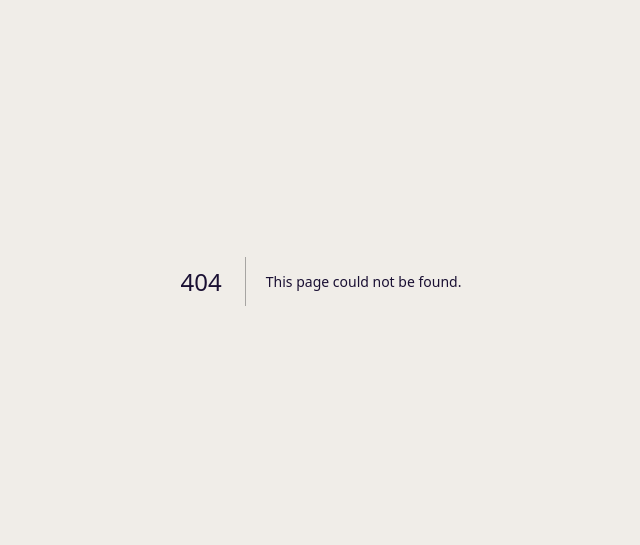
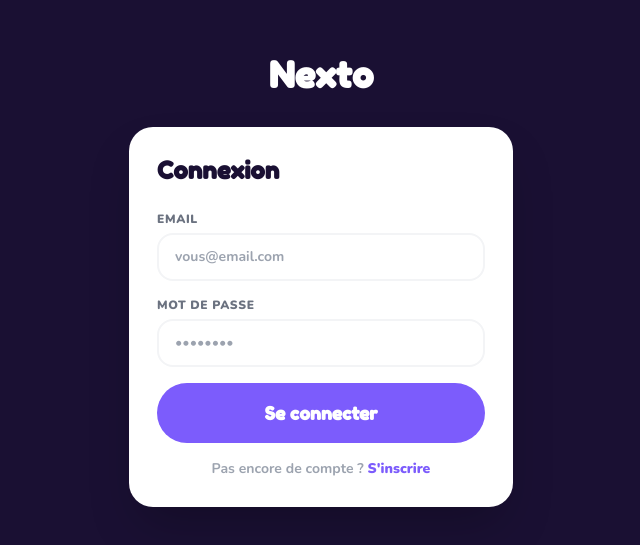
Before and after one commit to 3opconsult-cyber/nexto, a Next.js app: page /auth/login in a window 1280 px wide. Before the commit this address had no page. Shown: the part 119-664 px from the top of the page, without its empty margins (319-959 px from the left). Built offline with nearby package versions, Linux system fonts and the light colour scheme.

Commit message:
feat: add login page

```diff
--- /dev/null
+++ b/src/app/auth/login/page.tsx
@@ -0,0 +1,72 @@
+"use client"
+import { useState } from 'react'
+import Link from 'next/link'
+import { useRouter } from 'next/navigation'
+import { createClient } from '@/lib/supabase/client'
+
+export default function LoginPage() {
+  const router = useRouter()
+  const [email, setEmail] = useState('')
+  const [password, setPassword] = useState('')
+  const [error, setError] = useState('')
+  const [loading, setLoading] = useState(false)
+
+  async function handleLogin(e: React.FormEvent) {
+    e.preventDefault()
+    setLoading(true)
+    setError('')
+    const supabase = createClient()
+    const { error } = await supabase.auth.signInWithPassword({ email, password })
+    if (error) {
+      setError('Email ou mot de passe incorrect')
+      setLoading(false)
+      return
+    }
+    // Redirect based on role
+    const { data: profile } = await supabase.from('profiles').select('role').single()
+    if (profile?.role === 'pro') router.push('/pro/dashboard')
+    else if (profile?.role === 'admin') router.push('/admin')
+    else router.push('/map')
+  }
+
+  return (
+    <div className="min-h-screen flex flex-col" style={{ background: 'var(--navy)' }}>
+      <div className="flex-1 flex flex-col items-center justify-center px-6">
+        <Link href="/" className="font-fredoka text-4xl text-white mb-8">Nexto</Link>
+        <div className="w-full max-w-sm bg-white rounded-3xl p-7 shadow-2xl">
+          <h2 className="font-fredoka text-2xl text-navy mb-6">Connexion</h2>
+          <form onSubmit={handleLogin} className="space-y-4">
+            <div>
+              <label className="block text-xs font-black uppercase tracking-wider text-gray-500 mb-1.5">Email</label>
+              <input
+                type="email" value={email} onChange={e => setEmail(e.target.value)}
+                className="w-full px-4 py-3 border-2 border-gray-100 rounded-2xl text-sm font-bold outline-none focus:border-accent transition-colors"
+                placeholder="vous@email.com" required
+              />
+            </div>
+            <div>
+              <label className="block text-xs font-black uppercase tracking-wider text-gray-500 mb-1.5">Mot de passe</label>
+              <input
+                type="password" value={password} onChange={e => setPassword(e.target.value)}
+                className="w-full px-4 py-3 border-2 border-gray-100 rounded-2xl text-sm font-bold outline-none focus:border-accent transition-colors"
+                placeholder="••••••••" required
+              />
+            </div>
+            {error && <p className="text-red-500 text-sm font-bold">{error}</p>}
+            <button
+              type="submit" disabled={loading}
+              className="w-full py-4 rounded-full text-white font-fredoka text-lg transition-opacity disabled:opacity-60"
+              style={{ background: 'var(--accent)' }}
+            >
+              {loading ? 'Connexion...' : 'Se connecter'}
+            </button>
+          </form>
+          <p className="text-center text-sm text-gray-400 mt-4">
+            Pas encore de compte ?{' '}
+            <Link href="/auth/signup" className="text-accent font-black">S'inscrire</Link>
+          </p>
+        </div>
+      </div>
+    </div>
+  )
+}
```
